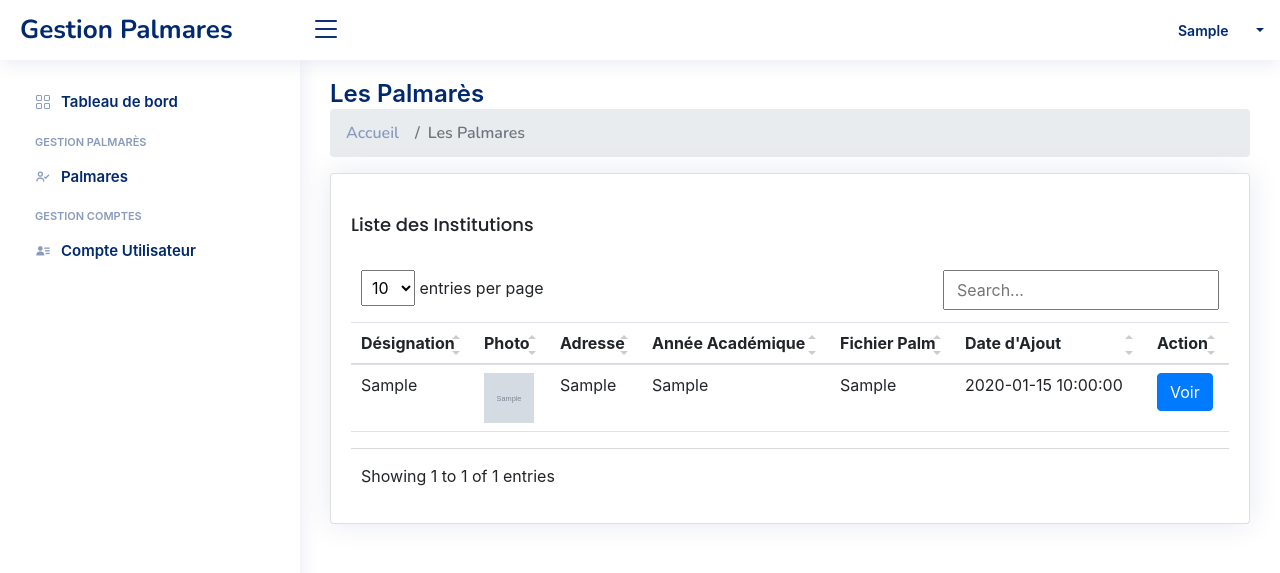
After one commit to Bwirabuciza29/GestionPalmares_v01, a PHP site: page /palmares.php in a window 1280 px wide. The commit adds this page. Shown: the top 573 px of the page. Run offline with PHP 8.4, Linux system fonts and the light colour scheme; the visitor is signed in with stand-in values (Sample User, id 1); tables that the repository leaves empty or names only in its code hold one stand-in row (values such as "Sample post"); grey boxes marked "Sample" are stand-in pictures; some libraries are stand-ins or nearby versions.

Commit message:
That'sGreat

```diff
--- a/home.php
+++ b/home.php
@@ -23,7 +23,6 @@ $institutions = $stmt->fetchAll(PDO::FETCH_ASSOC);
 
     <section class="section dashboard">
         <div class="welcome-message" id="welcomeMessage">
-            <!-- <h1>Bienvenue <?php echo $userName; ?> dans l' <?php echo $userCategory; ?>!</h1> -->
             <p>Vous êtes connecté en tant qu'Administrateur.</p>
         </div>
         <div class="row">
--- /dev/null
+++ b/palmares.php
@@ -0,0 +1,92 @@
+<?php
+require_once('config.php');
+
+// Lien vers la NavBar
+require_once('blade/DashHeader.php');
+// Lien vers l'ASIDE
+require_once('blade/AsideUser.php');
+// Récupérer les données des tables institution et palmares
+$query = "SELECT i.designation, i.photo, i.adresse, p.id, p.anneeAcademique, p.fichierPalm, p.date_add
+          FROM institution i
+          JOIN palmares p ON i.id = p.idInst";
+$stmt = $conn->prepare($query);
+$stmt->execute();
+$results = $stmt->fetchAll(PDO::FETCH_ASSOC);
+?>
+<link rel="stylesheet" href="https://maxcdn.bootstrapcdn.com/bootstrap/4.0.0/css/bootstrap.min.css">
+<main id="main" class="main">
+
+    <div class="pagetitle">
+        <h1>Les Palmarès</h1>
+        <nav>
+            <ol class="breadcrumb">
+                <li class="breadcrumb-item"><a href="index.html">Accueil</a></li>
+                <li class="breadcrumb-item active">Les Palmares</li>
+            </ol>
+        </nav>
+    </div><!-- End Page Title -->
+    <!-- TABLEAU -->
+    <section class="section">
+        <div class="row">
+            <div class="col-lg-12">
+                <div class="card">
+                    <div class="card-body table-responsive">
+                        <h5 class="card-title">Liste des Institutions</h5>
+                        <table class="table datatable">
+                            <thead>
+                                <tr>
+                                    <th>Désignation</th>
+                                    <th>Photo</th>
+                                    <th>Adresse</th>
+                                    <th>Année Académique</th>
+                                    <th>Fichier Palm</th>
+                                    <th>Date d'Ajout</th>
+                                    <th>Action</th>
+                                </tr>
+                            </thead>
+                            <tbody>
+                                <?php foreach ($results as $row) :
+                                    $modalId = htmlspecialchars($row['designation'] . '-' . $row['anneeAcademique']);
+                                ?>
+                                    <tr>
+                                        <td><?= htmlspecialchars($row['designation']) ?></td>
+                                        <td><img src="img/<?= htmlspecialchars($row['photo']) ?>" alt="Photo" width="50" height="50"></td>
+                                        <td><?= htmlspecialchars($row['adresse']) ?></td>
+                                        <td><?= htmlspecialchars($row['anneeAcademique']) ?></td>
+                                        <td><?= htmlspecialchars($row['fichierPalm']) ?></td>
+                                        <td><?= htmlspecialchars($row['date_add']) ?></td>
+                                        <td><button class="btn btn-primary" data-toggle="modal" data-target="#modal<?= $modalId ?>">Voir</button></td>
+                                    </tr>
+
+                                    <!-- Modal -->
+                                    <div class="modal fade" id="modal<?= $modalId ?>" tabindex="-1" role="dialog" aria-labelledby="modalLabel<?= $modalId ?>" aria-hidden="true">
+                                        <div class="modal-dialog" role="document">
+                                            <div class="modal-content">
+                                                <div class="modal-header">
+                                                    <h5 class="modal-title" id="modalLabel<?= $modalId ?>">Fichier Palm</h5>
+                                                    <button type="button" class="close" data-dismiss="modal" aria-label="Close">
+                                                        <span aria-hidden="true">&times;</span>
+                                                    </button>
+                                                </div>
+                                                <div class="modal-body">
+                                                    <iframe src="fichier/<?= htmlspecialchars($row['fichierPalm']) ?>" width="100%" height="500px"></iframe>
+                                                </div>
+                                            </div>
+                                        </div>
+                                    </div>
+                                <?php endforeach; ?>
+                            </tbody>
+                        </table>
+                    </div>
+                </div>
+            </div>
+        </div>
+    </section>
+</main>
+<script src="https://code.jquery.com/jquery-3.2.1.slim.min.js"></script>
+<script src="https://cdnjs.cloudflare.com/ajax/libs/popper.js/1.11.0/umd/popper.min.js"></script>
+<script src="https://maxcdn.bootstrapcdn.com/bootstrap/4.0.0/js/bootstrap.min.js"></script>
+<?php
+// Lien vers le footer
+require_once('blade/DashFooter.php');
+?>
```
